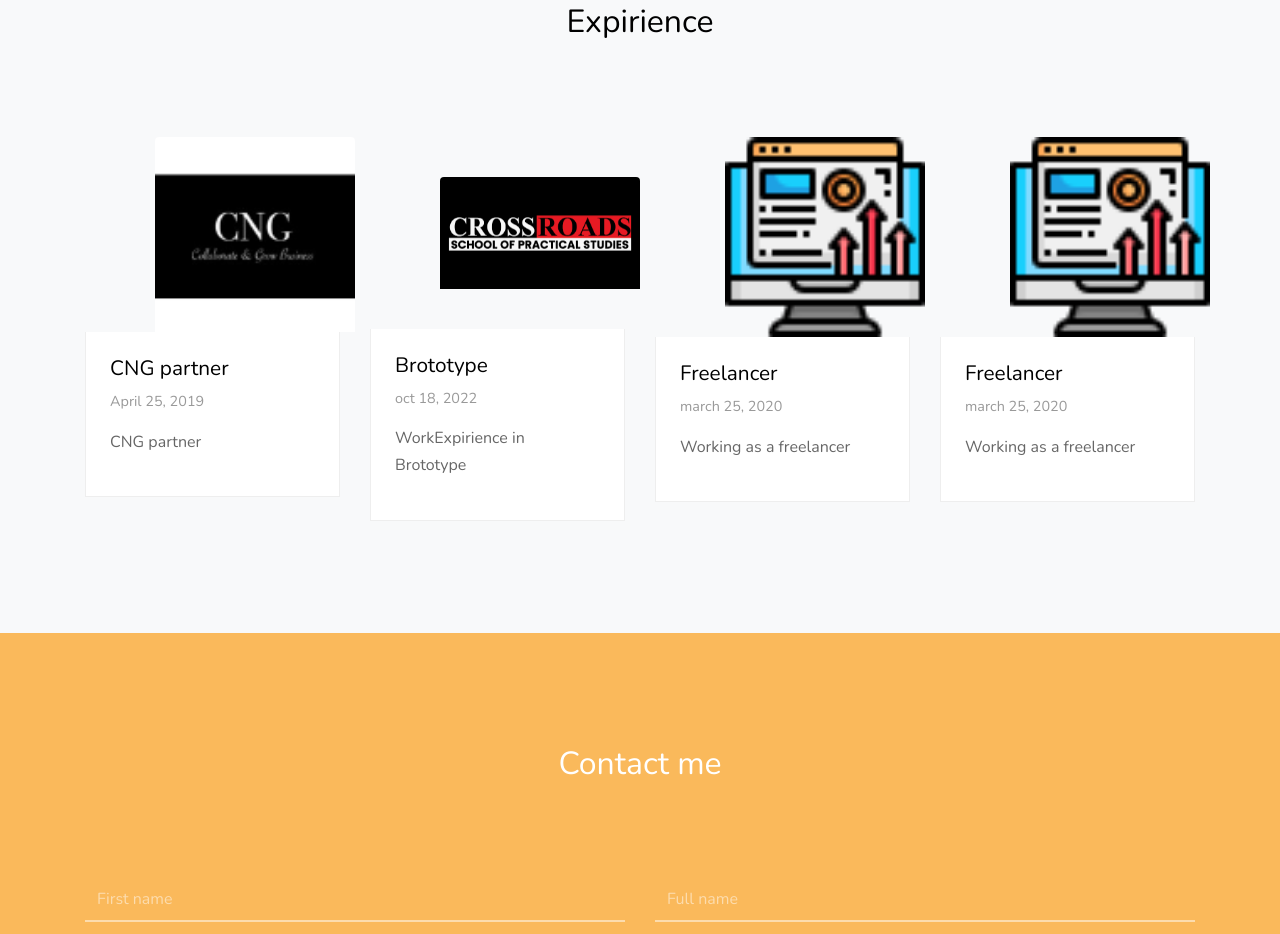
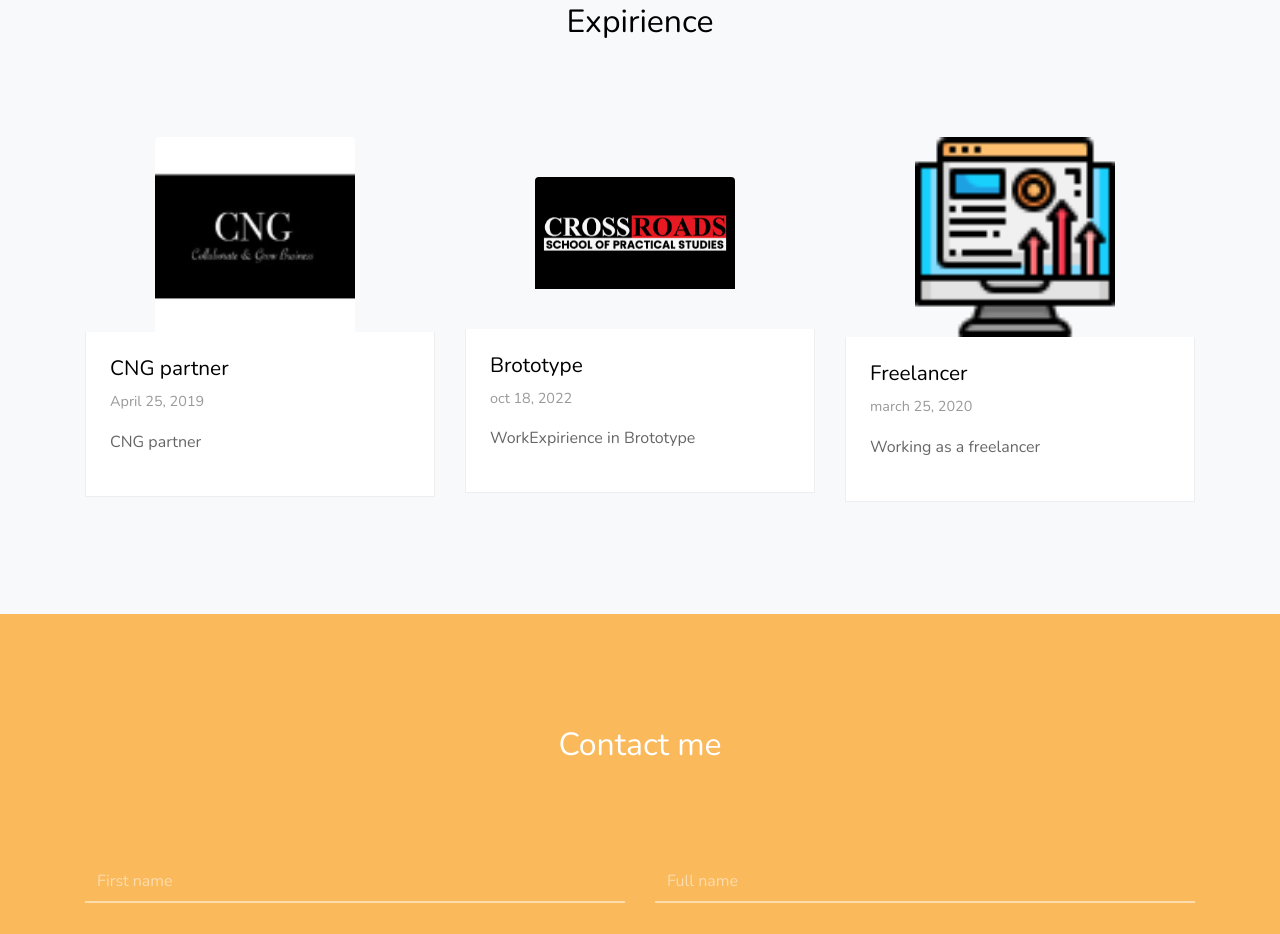
Before and after one commit to vvsafwan/ps-web, a plain HTML site: page index.html in a window 1280 px wide. Shown: the part 4525-5459 px from the top of the page. Drawn offline with nearby package versions, Linux system fonts and the light colour scheme; files whose address does not match are found by name.

Commit message:
just commit

```diff
--- a/index.html
+++ b/index.html
@@ -318,7 +318,7 @@
             <h2 class="section-title text-center mb-5">Expirience</h2>
           </div>
 
-          <div class="col-md-6 mb-5 mb-lg-0 col-lg-3">
+          <div class="col-md-6 mb-5 mb-lg-0 col-lg-4">
             <div class="blog_entry">
               <img src="images/cng.png" alt="Image" class="img-fluid" width="200px" style="margin-left: 70px;">
               <div class="p-4 bg-white">
@@ -329,7 +329,7 @@
             </div>
           </div>
 
-          <div class="col-md-6 mb-5 mb-lg-0 col-lg-3">
+          <div class="col-md-6 mb-5 mb-lg-0 col-lg-4">
             <div class="blog_entry">
               <img src="images/cross.png" alt="Image" class="img-fluid" width="200px" style="margin: 40px 70px;">
               <div class="p-4 bg-white">
@@ -340,7 +340,7 @@
             </div>
           </div>
 
-          <div class="col-md-6 mb-5 mb-lg-0 col-lg-3">
+          <div class="col-md-6 mb-5 mb-lg-0 col-lg-4">
             <div class="blog_entry">
               <img src="images/icons8-marketing-64.png" alt="Image" class="img-fluid" width="200px" style="margin-left: 70px;">
               <div class="p-4 bg-white">
@@ -350,16 +350,7 @@
               </div>
             </div>
           </div>
-          <div class="col-md-6 mb-5 mb-lg-0 col-lg-3">
-            <div class="blog_entry">
-              <img src="images/icons8-marketing-64.png" alt="Image" class="img-fluid" width="200px" style="margin-left: 70px;">
-              <div class="p-4 bg-white">
-                <h3>Freelancer</h3>
-                <span class="date">march 25, 2020</span>
-                <p>Working as a freelancer</p>
-              </div>
-            </div>
-          </div>
+
         </div>
       </div>
     </section>
```
